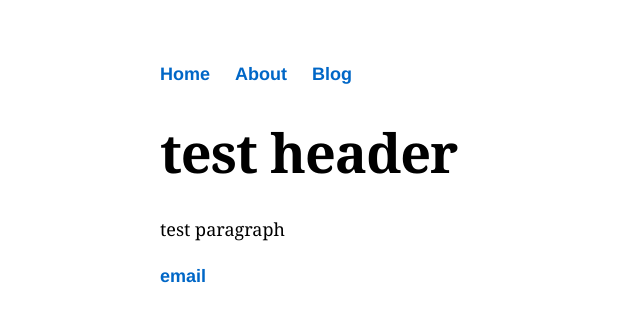
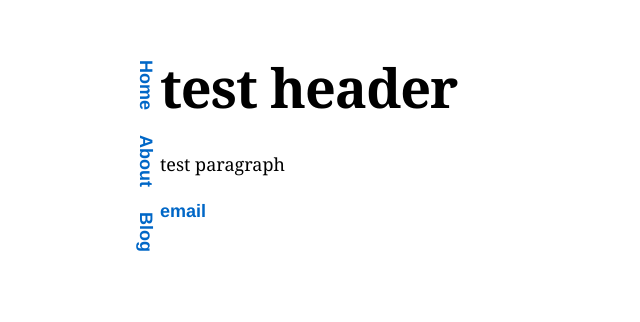
Before and after one commit to acatalept/acatalept.github.io, a Jekyll site: the page built from index.html, in a window 1280 px wide. Shown: the top 322 px of the page, without its empty margins (0-640 px from the left). Built offline with Jekyll 4.4.1, drawn with Linux system fonts in a browser that asks for light colours; some web fonts are replaced.

Commit message:
Update main.css

```diff
--- a/css/main.css
+++ b/css/main.css
@@ -9,6 +9,13 @@ body {
     background: #57a3e8;
     color: #fff;
     text-shadow: none;
+}
+nav {
+    /* use translate3d to force antialiasing on chrome */
+    transform: rotate(90deg) translate3d(0,0,0);
+    transform-origin: top left;
+    position: absolute;
+    margin-left: 1em;
 }
 nav ul, footer ul {
     font-family:'Helvetica', 'Arial', 'Sans-Serif';
```
